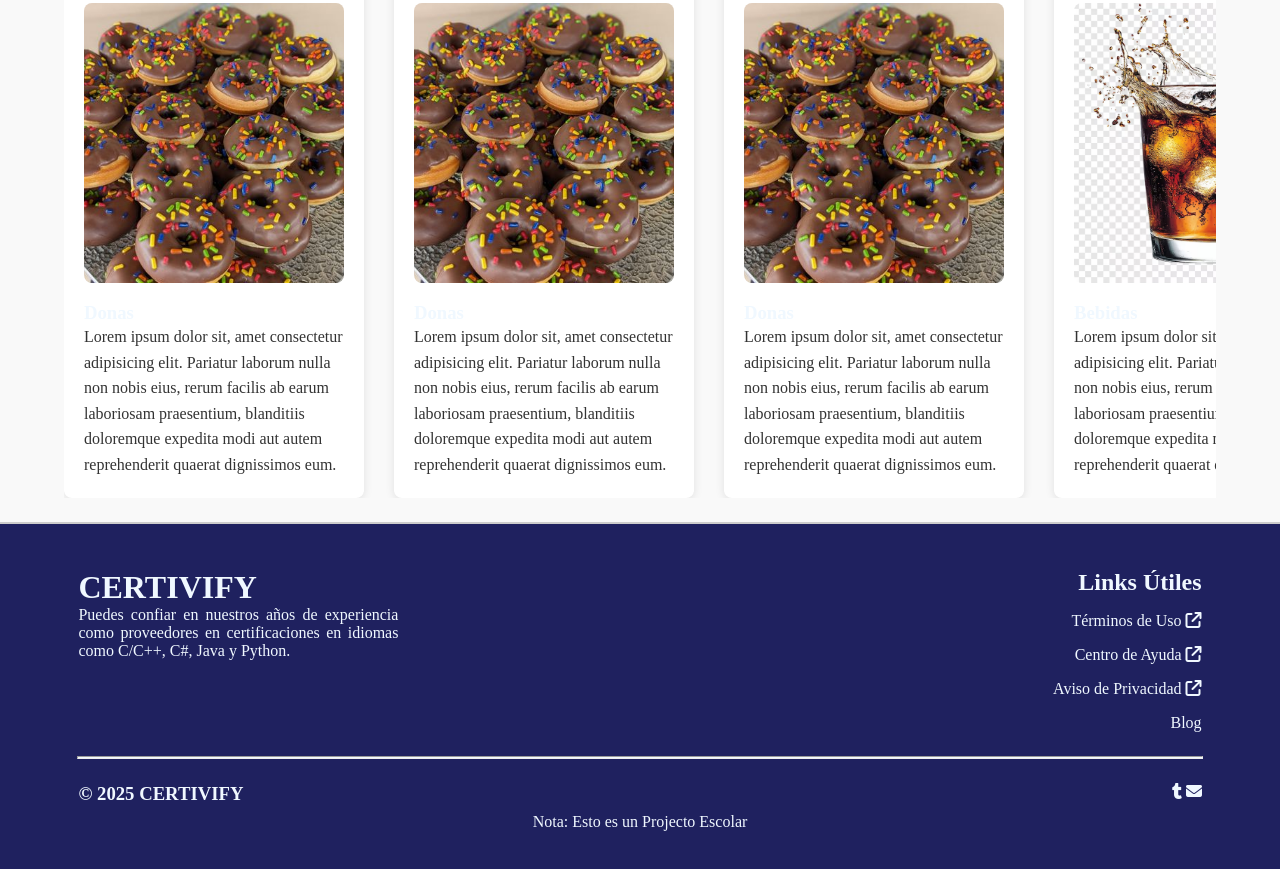
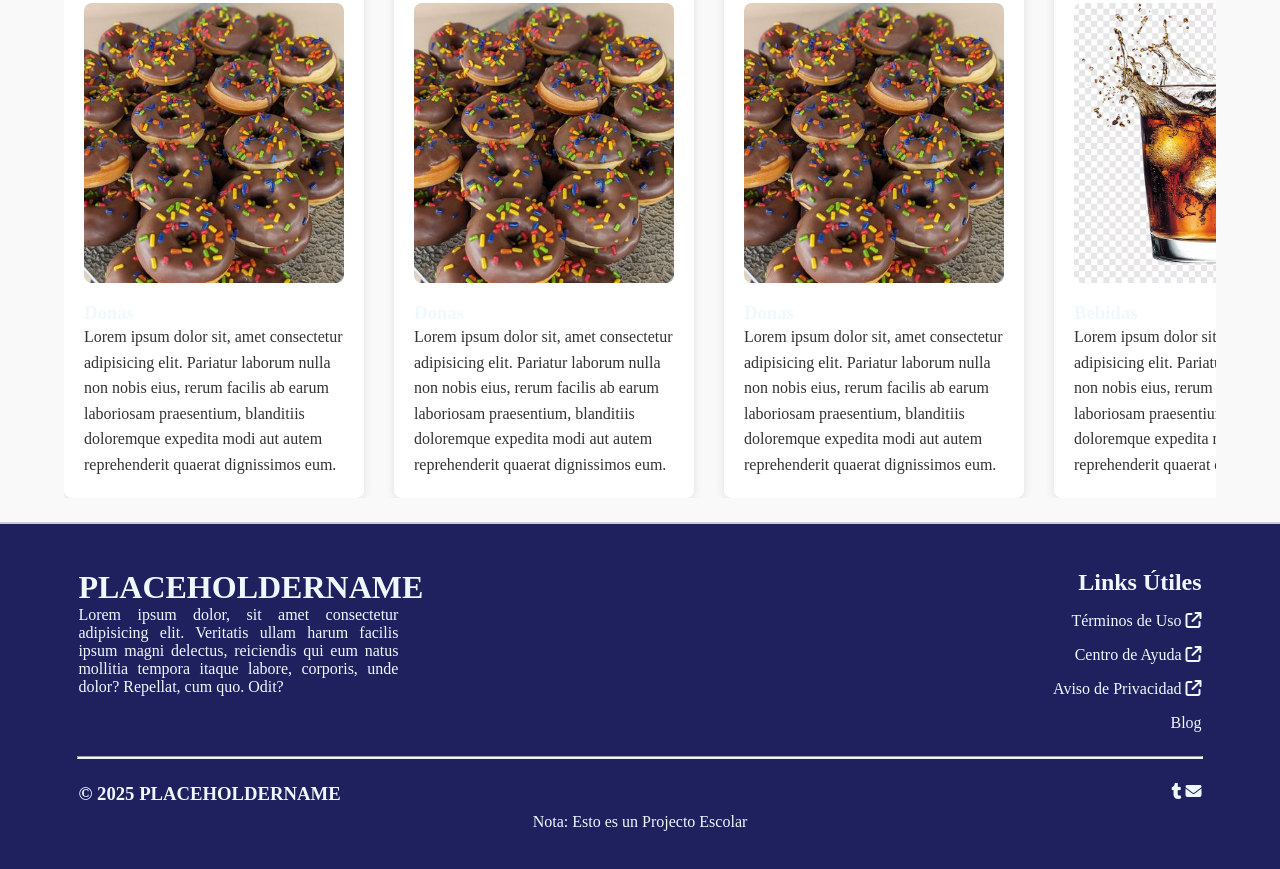
Before and after one commit to LorenzoAntonioLAPL/ProyectoFinal_ProgramacionWeb_5toSemestre, a plain HTML site: page frontend/index.html in a window 1280 px wide. Shown: the part 529-1398 px from the top of the page. Drawn offline with nearby package versions, Linux system fonts and the light colour scheme; a script that the page names is missing.

Commit message:
modify-header-footer

```diff
--- a/frontend/index.html
+++ b/frontend/index.html
@@ -21,12 +21,12 @@
     <!-- Navbar -->
     <nav class="navbar">
         <div id="header-logo">
-            <h1><i class="fa-solid fa-scroll"></i> CERTIVIFY</h1>
+            <h1><i class="fa-solid fa-scroll"></i> PLACEHOLDERNAME</h1>
         </div>
         <div id="header-right">
             <div id="header-navigation">
                 <a href="./index.html">INICIO</a>
-                <a href="./certificaciones.html">NUESTROS PRODUCTOS</a>
+                <a href="./categoria.html">NUESTROS PRODUCTOS</a>
                 <a href="./contacto.html">CONTACTANOS</a>
                 <a href="./nosotros.html">SOBRE NOSOTROS</a>
             </div>
@@ -142,14 +142,17 @@
     <!-- Footer -->
     <footer class="center-object">
         <div id="footer-top" class="footer-flex">
+            <!-- Escrito muy sencillo de lo que es el sitio -->
             <div id="footer-info">
-                <h1>CERTIVIFY</h1>
+                <h1>PLACEHOLDERNAME</h1>
                 <p>
-                    Puedes confiar en nuestros años de experiencia
-                    como proveedores en certificaciones en idiomas
-                    como C/C++, C#, Java y Python.
+                    Lorem ipsum dolor, sit amet consectetur adipisicing
+                    elit. Veritatis ullam harum facilis ipsum magni delectus,
+                    reiciendis qui eum natus mollitia tempora itaque labore,
+                    corporis, unde dolor? Repellat, cum quo. Odit?
                 </p>
             </div>
+            <!-- Links Útiles: Están más que otra cosa de decoración la verdad -->
             <div id="useful-links">
                 <h2>Links Útiles</h2>
                 <ul id="links-extras">
@@ -161,11 +164,12 @@
             </div>
         </div>
         <hr>
+        <!-- Copyright & Redes Sociales -->
         <div id="footer-bottom" class="footer-flex">
-            <h3 id="footer-copyright">© 2025 CERTIVIFY</h3>
+            <h3 id="footer-copyright">© 2025 PLACEHOLDERNAME</h3>
             <div id="social-media-list">
-                <a href="https://www.tumblr.com/certivify"><i class="fa-brands fa-tumblr fa-bounce"></i></a>
-                <a href="mailto:lacomunidaddeltropiezoxd@gmail.com"><i class="fa-solid fa-envelope fa-bounce"></i></a>
+                <a href=""><i class="fa-brands fa-tumblr"></i></a>
+                <a href=""><i class="fa-solid fa-envelope"></i></a>
             </div>
         </div>
         <p>Nota: Esto es un Projecto Escolar</p>
```
Also changed, not shown: frontend/categoria.html (+1 -1 lines), frontend/contacto.html (+1 -1 lines), frontend/nosotros.html (renamed from frontend/about-us.html, +1 -1 lines), frontend/pago.html (+1 -1 lines), frontend/producto.html (+1 -1 lines).
